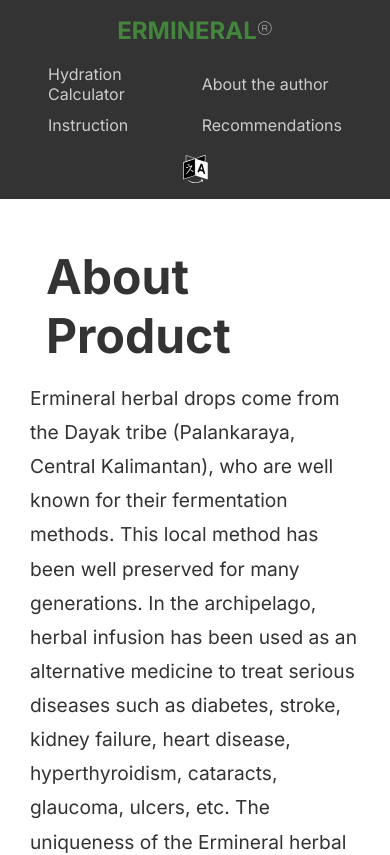
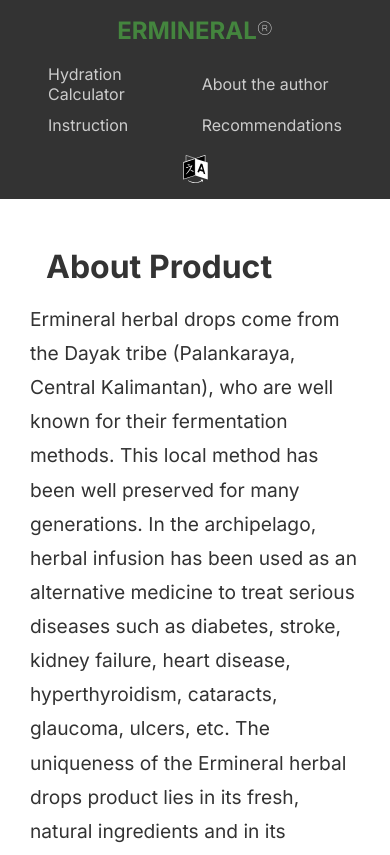
Before and after one commit to mishin78/ermineral-platform, a Next.js app: page / in a window 390 px wide. Shown: the top 855 px of the page. Built offline with nearby package versions, Linux system fonts and the light colour scheme.

Commit message:
fixed main section text on small screen

```diff
--- a/src/app/styles.sass
+++ b/src/app/styles.sass
@@ -643,7 +643,11 @@ footer
                 width: 360px
 
 
-
+@media (max-width: 468px)
+    .mainPageBox
+        padding-inline: 2rem
+        h1
+            font-size: 2rem
 
 @media (max-width: 420px)
     .mainPageBox
```
